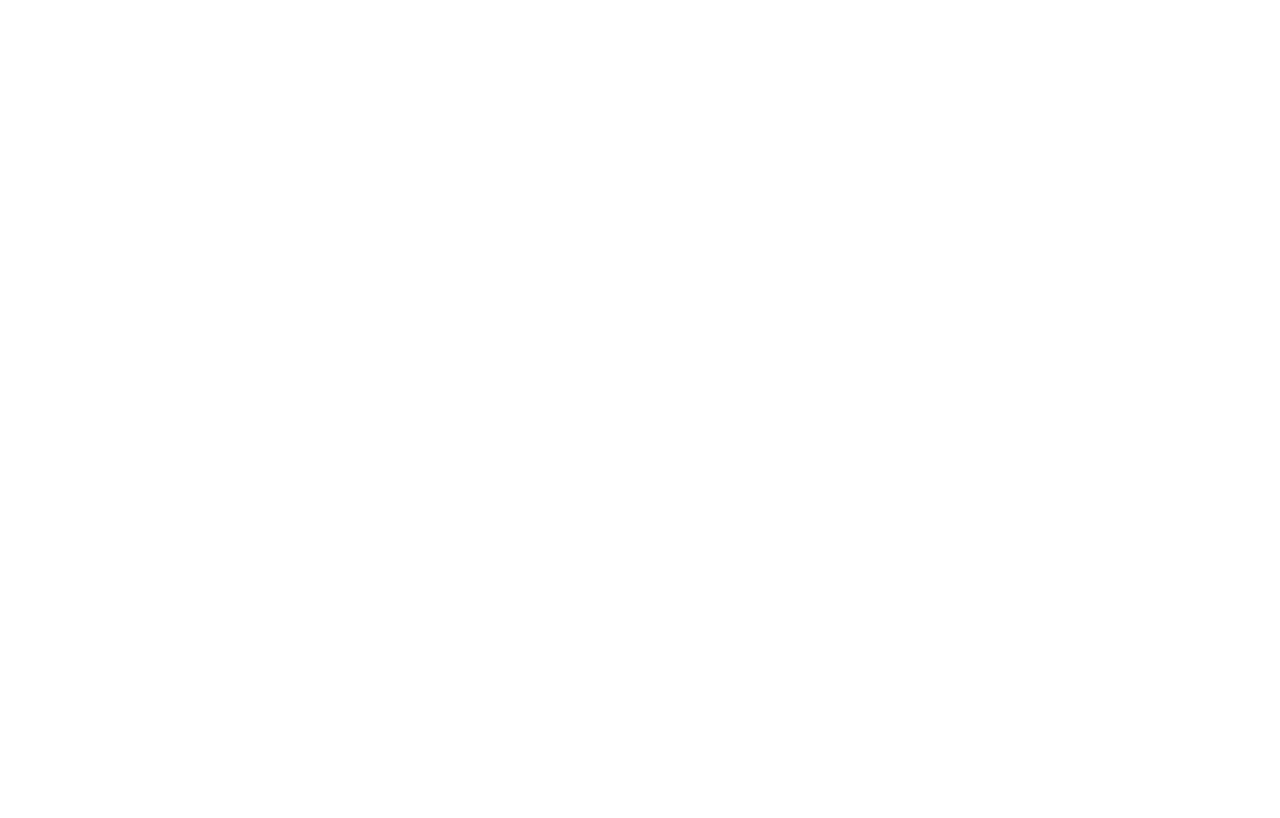
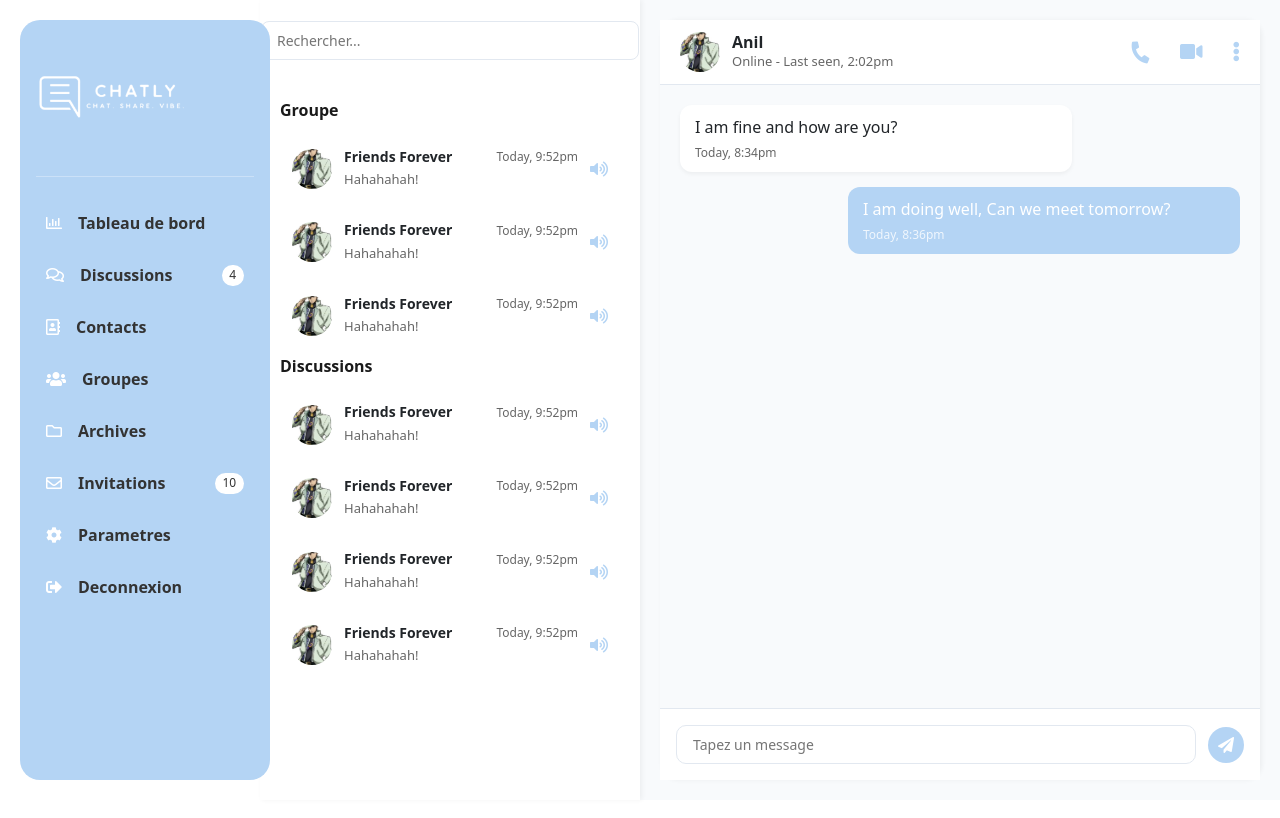
Before and after one commit to godsky17/projetWeb, a React (Vite) app in the folder frontend/: page /message in a window 1280 px wide. Before the commit this address had no page. Shown: the top 818 px of the page. Built offline with nearby package versions, Linux system fonts and the light colour scheme.

Commit message:
Mise en place de message et recherche utilisateur

```diff
--- a/frontend/src/App.jsx
+++ b/frontend/src/App.jsx
@@ -5,6 +5,8 @@ import Register from "./pages/Register/Register";
 import Email from "./pages/Update/Email";
 import Password from "./pages/Update/Password";
 import ProfilePage from "./pages/Profile/Profile";
+import Message from './pages/Message/Message';
+import RechercheUtilisateur from './pages/Recherche_Utilisateur/Recherche_Utilisateur';
 
 function App() {
 
@@ -13,7 +15,9 @@ function App() {
     <BrowserRouter>
       <Routes>
         {/* Définir ProfilePage comme route par défaut */}
-        <Route index element={<ProfilePage />} />
+        <Route index element={<RechercheUtilisateur />} />
+        <Route path='/message' element={<Message />} />
+        <Route path='/profil' element={<ProfilePage />} />
         <Route path='/login' element={<Login />} />
         <Route path='/register' element={<Register />} />
         <Route path='/update-password' element={<Email />} />
--- /dev/null
+++ b/frontend/src/pages/Message/Message.css
@@ -0,0 +1,226 @@
+/* Message.css */
+.message-page {
+    margin-left: 260px;
+    height: 100vh;
+    background-color: #f8fafc;
+    display: flex;
+}
+
+.chat-container {
+    width: 380px;
+    background: white;
+    box-shadow: 2px 0 5px rgba(0, 0, 0, 0.05);
+}
+
+.search-bar {
+    padding: 20px;
+}
+
+.search-input {
+    width: 100%;
+    padding: 8px 15px;
+    border: 1px solid #e2e8f0;
+    border-radius: 8px;
+    font-size: 14px;
+}
+
+.search-input:focus {
+    border-color: #B4D4F4;
+    outline: none;
+}
+
+.chat-list {
+    height: calc(100vh - 80px);
+    overflow-y: auto;
+    padding: 0 20px;
+}
+
+.section h2 {
+    font-size: 16px;
+    font-weight: 600;
+    color: #1a1a1a;
+    margin: 0 0 16px 0;
+}
+
+.chat-item {
+    display: flex;
+    align-items: center;
+    gap: 12px;
+    padding: 12px;
+    background: white;
+    border-radius: 12px;
+    margin-bottom: 8px;
+    cursor: pointer;
+}
+
+.avatar {
+    width: 40px;
+    height: 40px;
+    border-radius: 50%;
+    object-fit: cover;
+}
+
+.chat-info {
+    flex: 1;
+    min-width: 0;
+}
+
+.chat-header {
+    display: flex;
+    justify-content: space-between;
+    align-items: center;
+    margin-bottom: 4px;
+}
+
+.chat-header h3 {
+    font-size: 14px;
+    font-weight: 600;
+    margin: 0;
+}
+
+.chat-header span {
+    font-size: 12px;
+    color: #666;
+}
+
+.chat-info p {
+    font-size: 13px;
+    color: #666;
+    margin: 0;
+}
+
+.audio-icon {
+    color: #B4D4F4;
+    margin-left: auto;
+}
+
+.chat-window {
+    flex: 1;
+    background: white;
+    display: flex;
+    flex-direction: column;
+    box-shadow: 2px 0 5px rgba(0, 0, 0, 0.05);
+    margin: 20px;
+    border-radius: 16px;
+}
+
+.chat-window-header {
+    padding: 12px 20px;
+    background-color: white;
+    border-bottom: 1px solid #e2e8f0;
+    display: flex;
+    justify-content: space-between;
+    align-items: center;
+}
+
+.user-info {
+    display: flex;
+    align-items: center;
+    gap: 12px;
+}
+
+.user-info h3 {
+    font-size: 16px;
+    font-weight: 600;
+    margin: 0;
+}
+
+.user-info span {
+    font-size: 13px;
+    color: #666;
+    display: block;
+}
+
+.chat-actions {
+    display: flex;
+    align-items: center;
+    gap: 30px;
+}
+
+.chat-actions i {
+    color: #B4D4F4;
+    font-size: 20px;
+    cursor: pointer;
+}
+
+.chat-actions i.fa-phone {
+    transform: rotate(100deg); /* Rotation de l'icône du téléphone */
+}
+
+.chat-messages {
+    flex: 1;
+    padding: 20px;
+    background-color: #f8fafc;
+    overflow-y: auto;
+}
+
+.message {
+    max-width: 70%;
+    padding: 10px 15px;
+    border-radius: 12px;
+    margin-bottom: 15px;
+    position: relative;
+}
+
+.message.received {
+    background-color: white;
+    margin-right: auto;
+    box-shadow: 0 2px 4px rgba(0, 0, 0, 0.05);
+}
+
+.message.sent {
+    background-color: #B4D4F4;
+    color: white;
+    margin-left: auto;
+}
+
+.message-time {
+    font-size: 12px;
+    color: #666;
+    display: block;
+    margin-top: 5px;
+}
+
+.message.sent .message-time {
+    color: rgba(255, 255, 255, 0.8);
+}
+
+.chat-input {
+    padding: 16px;
+    background-color: white;
+    border-top: 1px solid #e2e8f0;
+    display: flex;
+    align-items: center;
+    gap: 12px;
+}
+
+.chat-input input {
+    flex: 1;
+    padding: 8px 16px;
+    border: 1px solid #e2e8f0;
+    border-radius: 10px;
+    font-size: 14px;
+    background-color: white;
+}
+
+.chat-input input:focus {
+    border-color: #B4D4F4;
+    outline: none;
+}
+
+.send-button {
+    width: 36px;
+    height: 36px;
+    border-radius: 50%;
+    background: #B4D4F4;
+    color: white;
+    border: none;
+    cursor: pointer;
+    display: flex;
+    align-items: center;
+    justify-content: center;
+}
+
+.send-button i {
+    font-size: 16px;
+}
--- /dev/null
+++ b/frontend/src/pages/Message/Message.jsx
@@ -0,0 +1,102 @@
+// Message.jsx
+import React from 'react';
+import Sidebar from '../../conpoments/SideBar/SideBar';
+import './Message.css';
+
+const Message = () => {
+  return (
+    <div className="app">
+      <Sidebar />
+
+      <div className="message-page">
+        <div className="chat-container">
+          {/* Barre de recherche */}
+          <div className="search-bar">
+              <input
+                type="text"
+                placeholder="Rechercher..."
+                className="search-input"
+              />
+          </div>
+
+          {/* Liste des chats */}
+          <div className="chat-list">
+            {/* Section Groupe */}
+            <div className="section">
+              <h2>Groupe</h2>
+              {[1, 2, 3].map((item) => (
+                <div key={item} className="chat-item">
+                  <img src="/images/jotaro.jpeg" alt="avatar" className="avatar"/>
+                  <div className="chat-info">
+                    <div className="chat-header">
+                      <h3>Friends Forever</h3>
+                      <span>Today, 9:52pm</span>
+                    </div>
+                    <p>Hahahahah!</p>
+                  </div>
+                  <i className="fas fa-volume-up audio-icon"></i>
+                </div>
+              ))}
+            </div>
+
+            {/* Section Discussions */}
+            <div className="section">
+              <h2>Discussions</h2>
+              {[1, 2, 3, 4].map((item) => (
+                <div key={item} className="chat-item">
+                  <img src="/images/jotaro.jpeg" alt="avatar" className="avatar"/>
+                  <div className="chat-info">
+                    <div className="chat-header">
+                      <h3>Friends Forever</h3>
+                      <span>Today, 9:52pm</span>
+                    </div>
+                    <p>Hahahahah!</p>
+                  </div>
+                  <i className="fas fa-volume-up audio-icon"></i>
+                </div>
+              ))}
+            </div>
+          </div>
+        </div>
+
+        {/* Fenêtre de chat */}
+        <div className="chat-window">
+          <div className="chat-window-header">
+            <div className="user-info">
+              <img src="/images/jotaro.jpeg" alt="Anil" className="avatar"/>
+              <div>
+                <h3>Anil</h3>
+                <span>Online - Last seen, 2:02pm</span>
+              </div>
+            </div>
+            <div className="chat-actions">
+              <i className="fas fa-phone"></i>
+              <i className="fas fa-video"></i>
+              <i className="fas fa-ellipsis-v"></i>
+            </div>
+          </div>
+
+          <div className="chat-messages">
+            <div className="message received">
+              I am fine and how are you?
+              <span className="message-time">Today, 8:34pm</span>
+            </div>
+            <div className="message sent">
+              I am doing well, Can we meet tomorrow?
+              <span className="message-time">Today, 8:36pm</span>
+            </div>
+          </div>
+
+          <div className="chat-input">
+            <input type="text" placeholder="Tapez un message"/>
+            <button className="send-button">
+              <i className="fas fa-paper-plane"></i>
+            </button>
+          </div>
+        </div>
+      </div>
+    </div>
+  );
+};
+
+export default Message;
--- /dev/null
+++ b/frontend/src/pages/Recherche_Utilisateur/Recherche_Utilisateur.css
@@ -0,0 +1,28 @@
+.recherche {
+    max-width: 1600px;
+    margin-left: 300px;
+    margin-top: 25px;
+    padding-left: 80px;
+    padding-right: 80px;
+    padding-bottom: 45px;
+    padding-top: 10px;
+}
+
+.search-bar {
+    padding: 1px;
+    margin-bottom: 40px;
+    margin-top: 20px
+}
+
+.search-input {
+    width: 100%;
+    padding: 8px 15px;
+    border: 1px solid #e2e8f0;
+    border-radius: 8px;
+    font-size: 14px;
+}
+
+.search-input:focus {
+    border-color: #B4D4F4;
+    outline: none;
+}
--- /dev/null
+++ b/frontend/src/pages/Recherche_Utilisateur/Recherche_Utilisateur.jsx
@@ -0,0 +1,50 @@
+import React, { useState } from "react";
+import { Button, Card, Form, InputGroup } from "react-bootstrap";
+import Sidebar from '../../conpoments/SideBar/SideBar';
+import './Recherche_Utilisateur.css'
+
+
+const users = [
+  { id: 1, name: "Friends Forever", description: "Come and enjoy with us!", avatar: "/images/jotaro.jpeg" },
+  { id: 2, name: "Friends Forever", description: "Come and enjoy with us!", avatar: "/images/jotaro.jpeg" },
+  { id: 3, name: "Friends Forever", description: "Come and enjoy with us!", avatar: "/images/jotaro.jpeg" },
+  { id: 4, name: "Friends Forever", description: "Come and enjoy with us!", avatar: "/images/jotaro.jpeg" },
+  { id: 5, name: "Friends Forever", description: "Come and enjoy with us!", avatar: "/images/jotaro.jpeg" },
+  { id: 6, name: "Friends Forever", description: "Come and enjoy with us!", avatar: "/images/jotaro.jpeg" }
+];
+
+const RechercheUtilisateur = () => {
+  const [search, setSearch] = useState("");
+
+  return (
+    <div className="d-flex">
+      <Sidebar />
+      <div className="container shadow-sm recherche">
+        <h2 className="fw-bold">Recherche d’un utilisateur</h2>
+        <div className="search-bar">
+              <input
+                type="text"
+                placeholder="Rechercher..."
+                className="search-input"
+              />
+        </div>
+        <h5 className="fw-bold">Résultats &quot;{search}&quot;</h5>
+        {users.map((user) => (
+          <Card key={user.id} className="mb-3 p-3 shadow-sm" style={{border: "none"}}>
+            <div className="d-flex align-items-center">
+              <img src={user.avatar} alt="avatar" className="rounded-circle me-3" width="50" height="50" />
+              <div className="flex-grow-1">
+                <h6 className="fw-bold mb-0">{user.name}</h6>
+                <small className="text-muted">{user.description}</small>
+              </div>
+              <Button style={{backgroundColor: "#B4D4F4", border: "none"}} className="me-2">Ajouter</Button>
+              <Button style={{backgroundColor: "#B4D4F4", border: "none"}}>Supprimer</Button>
+            </div>
+          </Card>
+        ))}
+      </div>
+    </div>
+  );
+};
+
+export default RechercheUtilisateur;
```
